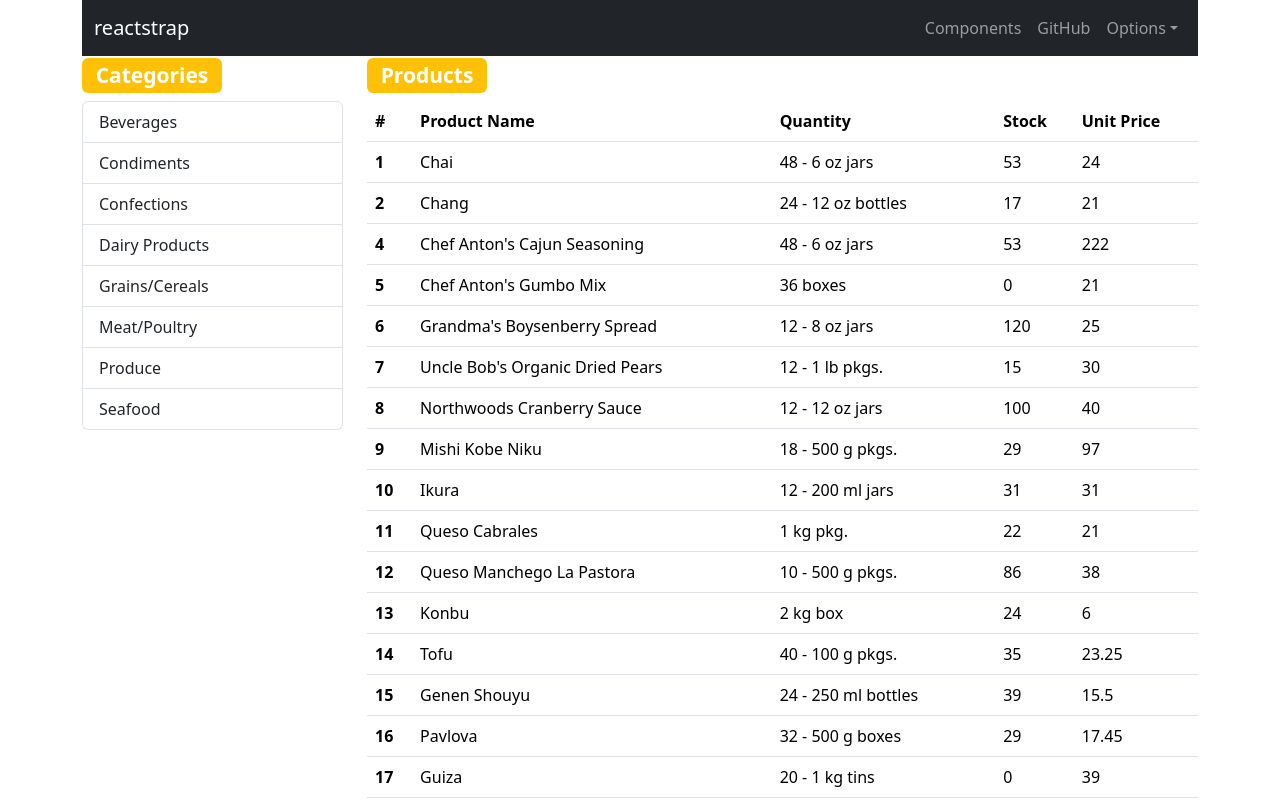
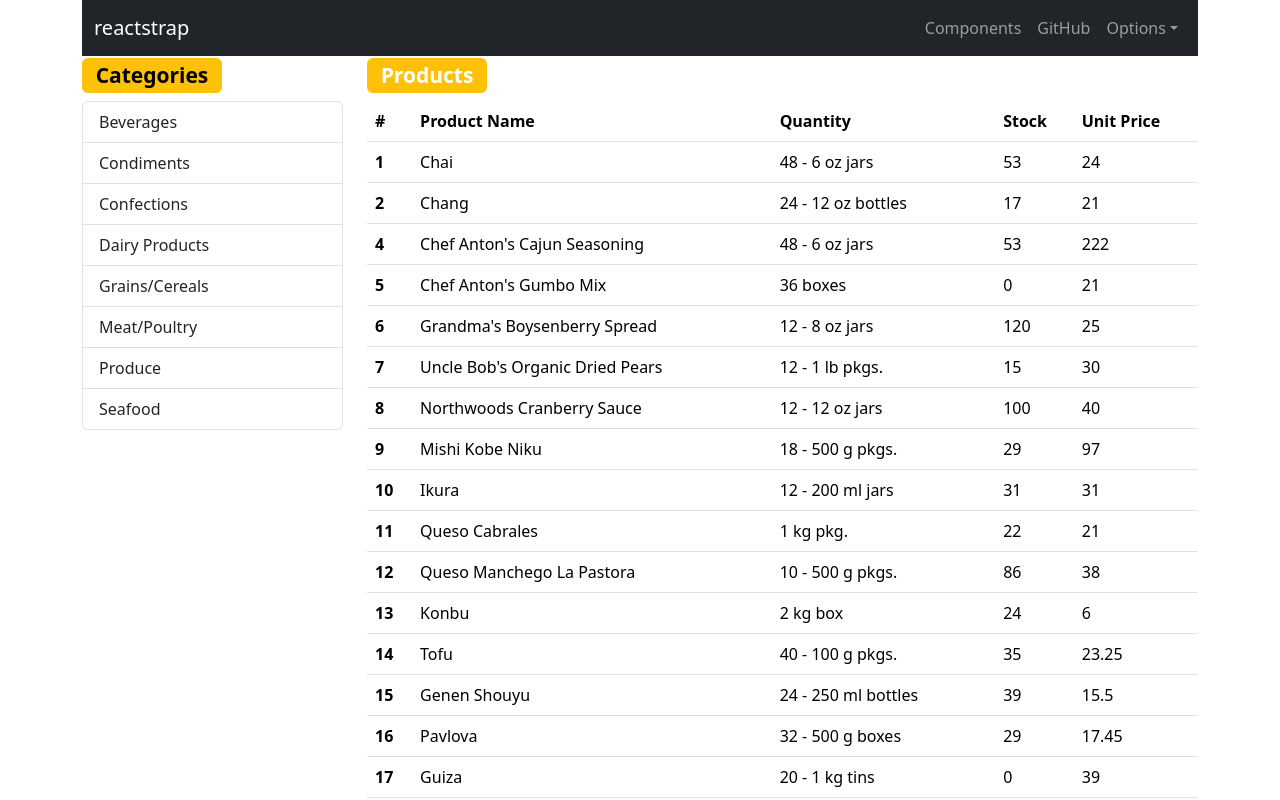
Before and after one commit to YasinCelikSoftware/northwind-redux, a React (Create React App) app: page / in a window 1280 px wide. Shown: the top 800 px of the page. Built offline with nearby package versions, Linux system fonts and the light colour scheme; data requests are answered from the project's data file.

Commit message:
little css change

```diff
--- a/src/components/categories/CategoryList.js
+++ b/src/components/categories/CategoryList.js
@@ -20,7 +20,7 @@ class CategoryList extends Component {
       <div>
         <h3>
           <Badge color="warning">
-            Categories
+            <span style={{color: 'black'}}>Categories</span>
           </Badge>
         </h3>
 
```
